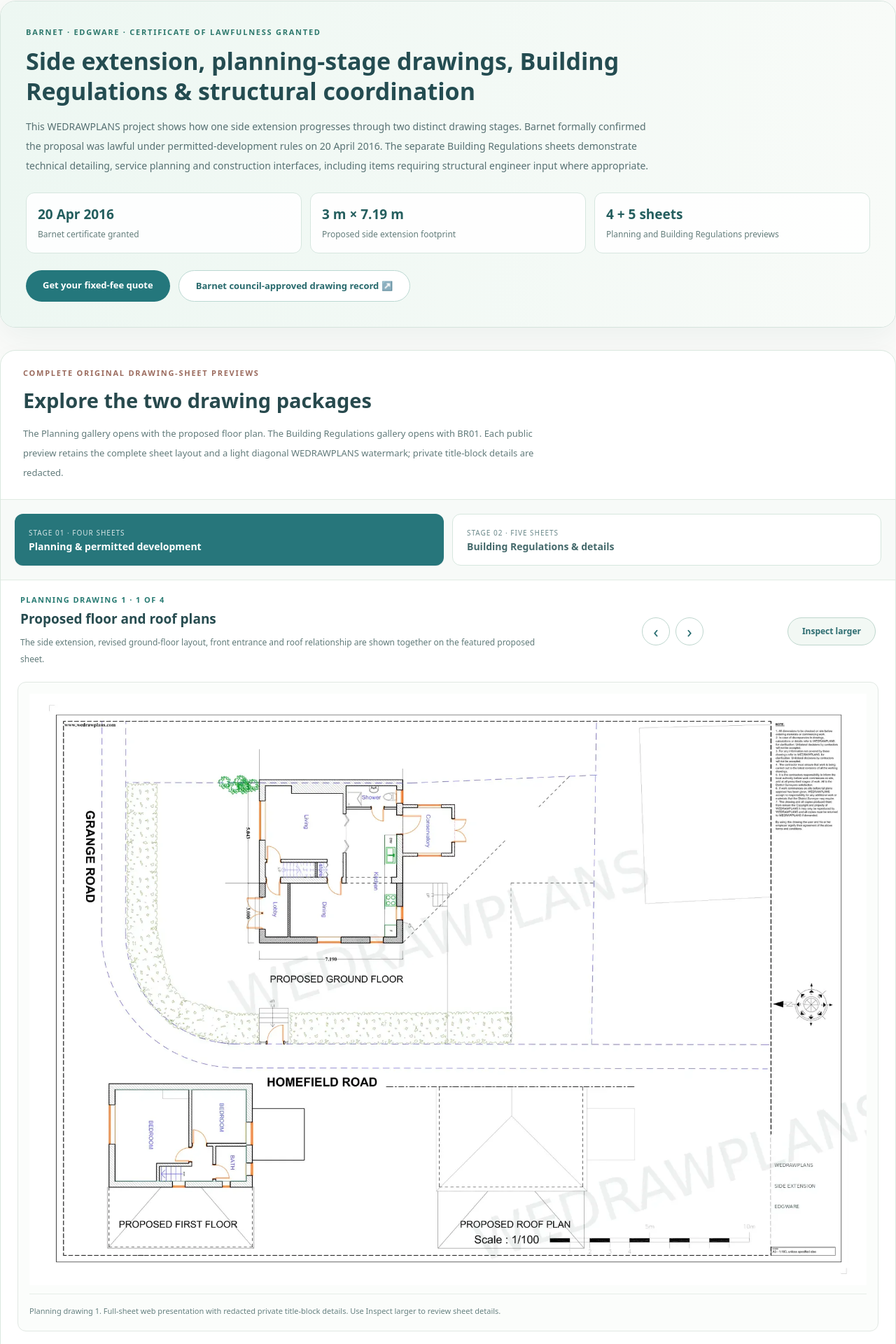
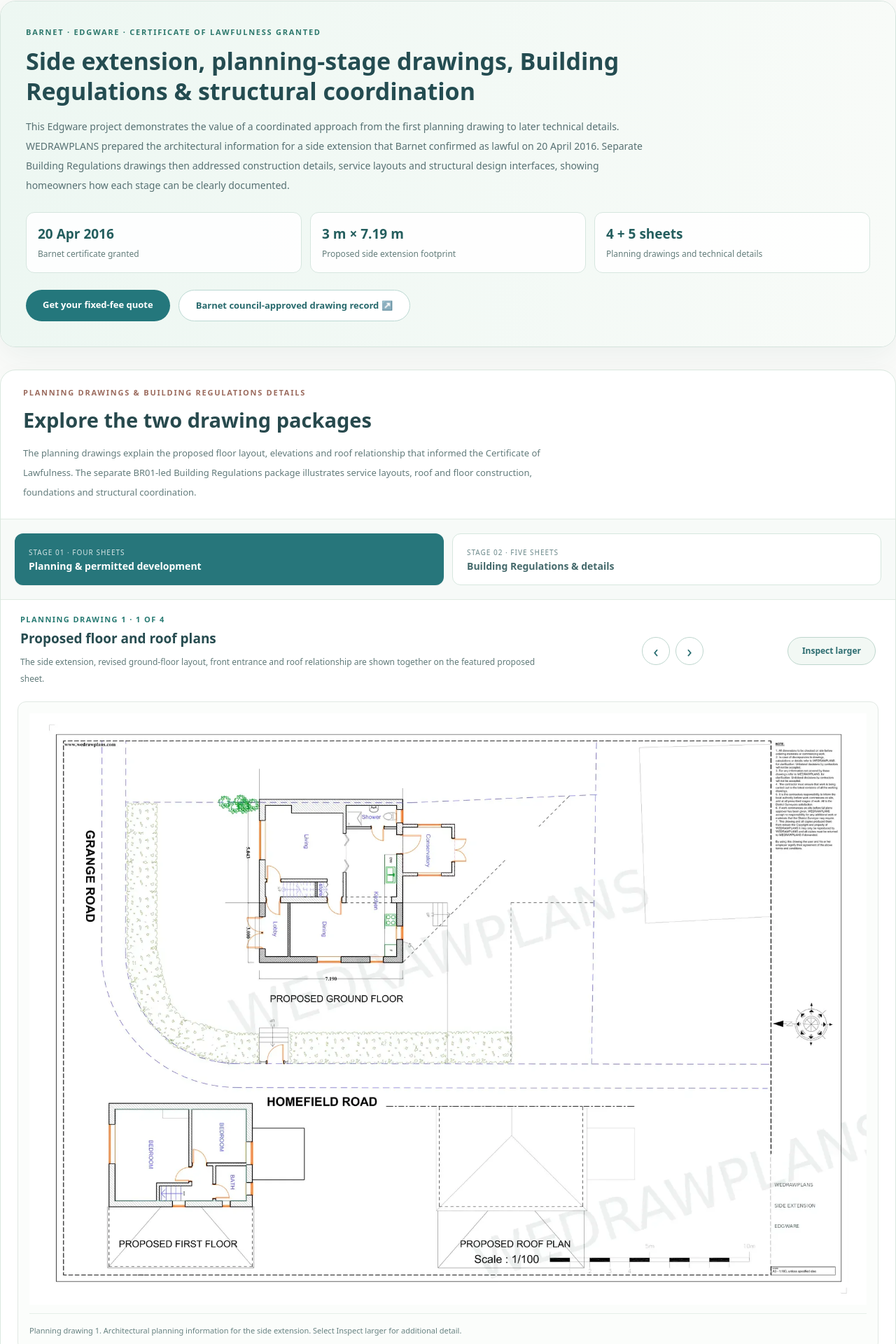
Before and after one commit to WEDRAWPLANS/wedrawplans, a Next.js app: page /case-studies/grange-road-edgware-side-extension-lawful-development-building-regulations in a window 1280 px wide. Shown: the part 1323-3243 px from the top of the page at 70% size. Built offline with nearby package versions, Linux system fonts and the light colour scheme.

Commit message:
Replace publishing jargon with homeowner-focused services copy: components/GrangeRoadCombinedShowcase.tsx

```diff
--- a/components/GrangeRoadCombinedShowcase.tsx
+++ b/components/GrangeRoadCombinedShowcase.tsx
@@ -45,16 +45,13 @@ export default function GrangeRoadCombinedShowcase({ project }: { project: CaseS
             Side extension, planning-stage drawings, Building Regulations &amp; structural coordination
           </h2>
           <p className="mt-4 max-w-4xl text-[14px] leading-7 text-[#577173]">
-            This WEDRAWPLANS project shows how one side extension progresses through two distinct drawing stages.
-            Barnet formally confirmed the proposal was lawful under permitted-development rules on 20 April 2016.
-            The separate Building Regulations sheets demonstrate technical detailing, service planning and construction
-            interfaces, including items requiring structural engineer input where appropriate.
+            This Edgware project demonstrates the value of a coordinated approach from the first planning drawing to later technical details. WEDRAWPLANS prepared the architectural information for a side extension that Barnet confirmed as lawful on 20 April 2016. Separate Building Regulations drawings then addressed construction details, service layouts and structural design interfaces, showing homeowners how each stage can be clearly documented.
           </p>
           <div className="mt-6 grid gap-3 sm:grid-cols-3">
             {[
               ["20 Apr 2016", "Barnet certificate granted"],
               ["3 m × 7.19 m", "Proposed side extension footprint"],
-              ["4 + 5 sheets", "Planning and Building Regulations previews"],
+              ["4 + 5 sheets", "Planning drawings and technical details"],
             ].map(([n, t]) => (
               <div key={t} className="rounded-xl border border-[#d6e6df] bg-white/90 px-4 py-4">
                 <p className="text-[19px] font-bold text-[#245e5e]">{n}</p>
@@ -71,9 +68,9 @@ export default function GrangeRoadCombinedShowcase({ project }: { project: CaseS
 
       <section className="overflow-hidden rounded-[22px] border border-[#dae8df] bg-white shadow-[0_12px_36px_rgba(30,80,76,.045)]" aria-labelledby="grange-drawings">
         <header className="px-5 py-6 sm:px-8">
-          <p className="text-[11px] font-bold uppercase tracking-[.16em] text-[#9b6b5e]">Complete original drawing-sheet previews</p>
+          <p className="text-[11px] font-bold uppercase tracking-[.16em] text-[#9b6b5e]">Planning Drawings &amp; Building Regulations Details</p>
           <h2 id="grange-drawings" className="mt-2 text-[24px] font-semibold text-[#27494d] sm:text-[29px]">Explore the two drawing packages</h2>
-          <p className="mt-3 max-w-3xl text-[13px] leading-7 text-[#627b7b]">The Planning gallery opens with the proposed floor plan. The Building Regulations gallery opens with BR01. Each public preview retains the complete sheet layout and a light diagonal WEDRAWPLANS watermark; private title-block details are redacted.</p>
+          <p className="mt-3 max-w-3xl text-[13px] leading-7 text-[#627b7b]">The planning drawings explain the proposed floor layout, elevations and roof relationship that informed the Certificate of Lawfulness. The separate BR01-led Building Regulations package illustrates service layouts, roof and floor construction, foundations and structural coordination.</p>
         </header>
         <div className="grid grid-cols-2 gap-3 border-y border-[#e0ebe3] bg-[#f7faf8] p-3 sm:p-5" role="tablist" aria-label="Select drawing stage">
           <button type="button" role="tab" aria-selected={stage === "planning"} onClick={() => chooseStage("planning")}
@@ -106,7 +103,7 @@ export default function GrangeRoadCombinedShowcase({ project }: { project: CaseS
             </div>
           </div>
           <figcaption className="mt-3 border-t border-[#e5eee8] pt-3 text-[11px] leading-6 text-[#668180]">
-            {current.code}. Full-sheet web presentation with redacted private title-block details. {zoom ? "Swipe to inspect details." : "Use Inspect larger to review sheet details."}
+            {current.code}. {stage === "planning" ? "Architectural planning information for the side extension." : "Building Regulations construction design information for the same project."} {zoom ? "Swipe to inspect details." : "Select Inspect larger for additional detail."}
           </figcaption>
         </figure>
         <div className="flex gap-3 overflow-x-auto border-t border-[#e1ebe5] bg-[#f9fcfa] px-4 py-5 sm:px-6" role="group" aria-label="Choose drawing">
```
